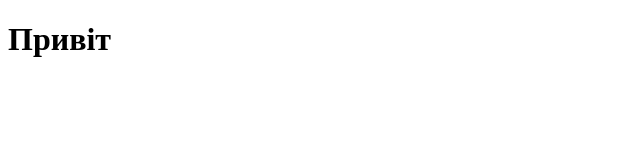
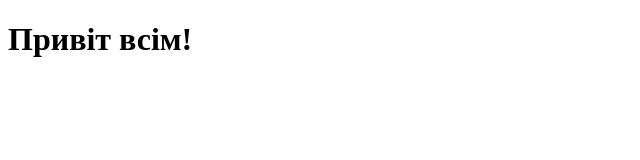
Before and after one commit to lena06051981be/LENA, a plain HTML site: page index.html in a window 1280 px wide. Shown: the whole page, without its empty margins (0-640 px from the left). Drawn offline with Linux system fonts and the light colour scheme.

Commit message:
Update index.html

```diff
--- a/index.html
+++ b/index.html
@@ -7,6 +7,6 @@
     <title>Document</title>
 </head>
 <body>
-  <h1>Привіт</h1>
+  <h1>Привіт всім!</h1>
 </body>
 </html>
```
